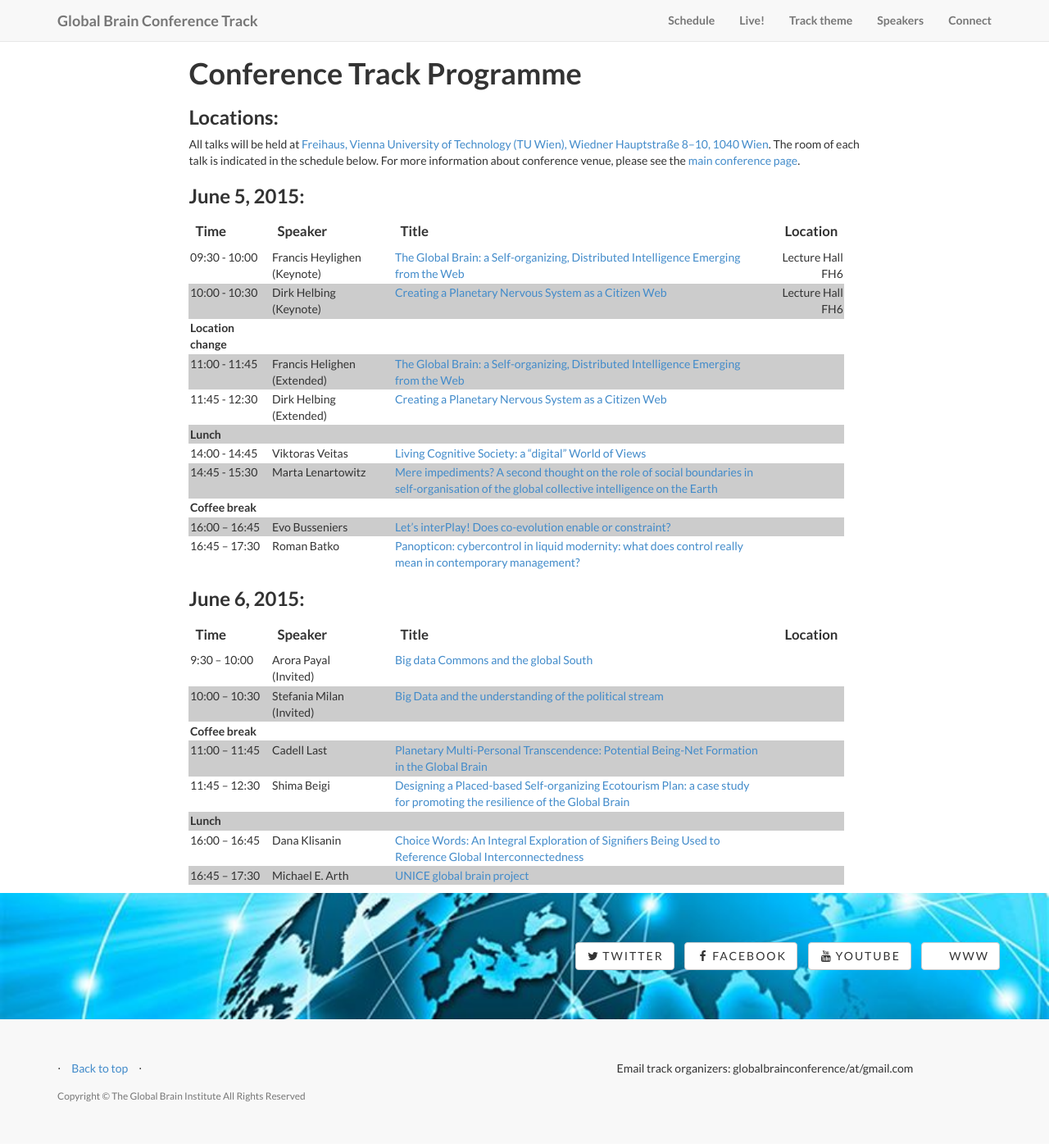
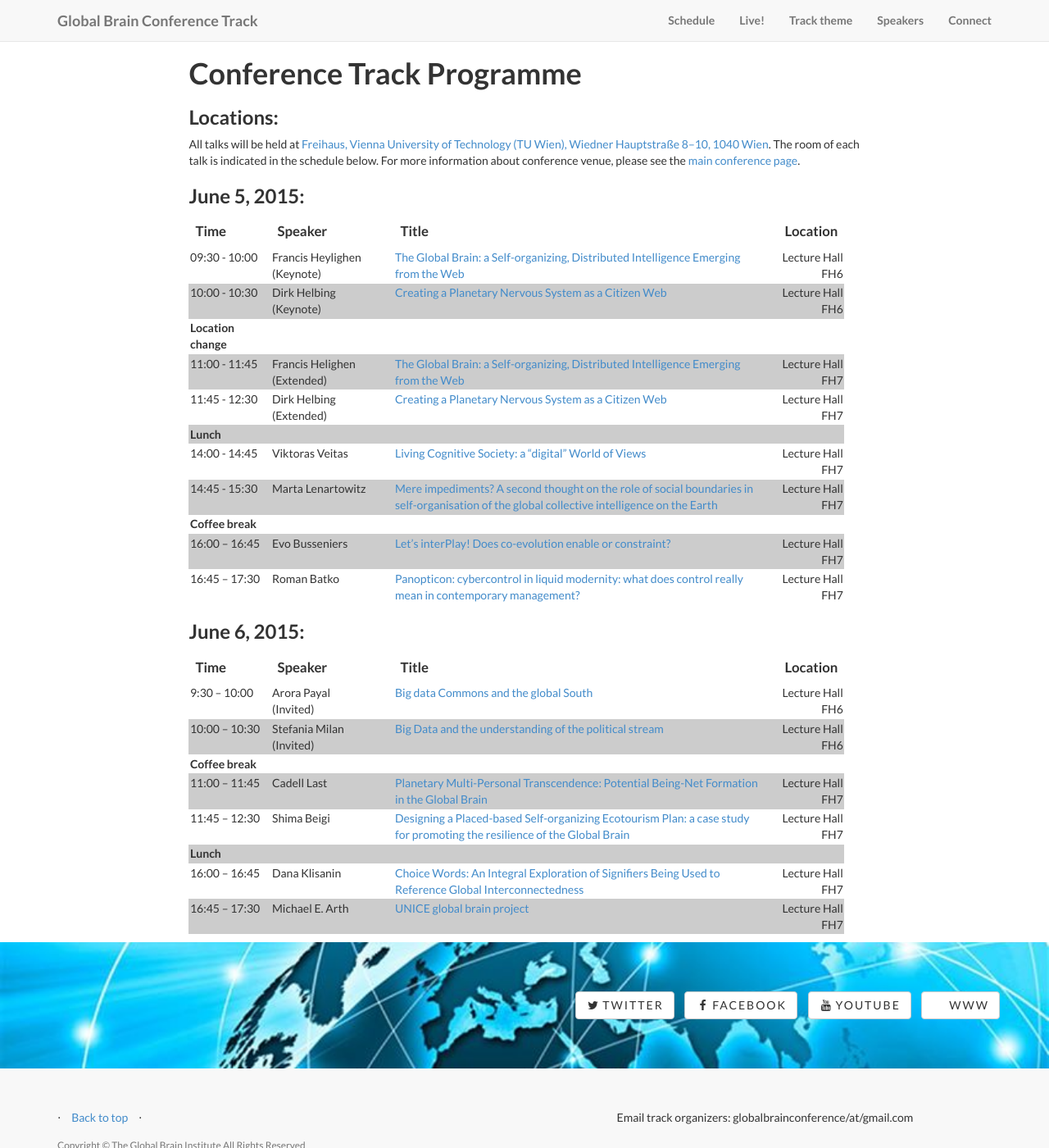
Before and after one commit to globalbraininstitute/vienna2015, a Jekyll site: the page built from pages/schedule.markdown, in a window 1280 px wide and 1400 px high. Shown: the whole window at 82% size. Built offline with Jekyll 4.4.1, drawn with Linux system fonts in a browser that asks for light colours; nearby versions of some CDN libraries; library files that are not in the unit come from our copies.

Commit message:
schedule updated to include all the locations

```diff
--- a/pages/schedule.markdown
+++ b/pages/schedule.markdown
@@ -17,24 +17,24 @@ All talks will be held at [Freihaus, Vienna University of Technology (TU Wien),
 |09:30 - 10:00|Francis Heylighen <br/>(Keynote)|<a href="{{site.baseurl}}/speakers/francis/">The Global Brain: a Self-organizing, Distributed Intelligence Emerging from the Web</a>|Lecture Hall FH6|
 |10:00 - 10:30|Dirk Helbing <br/>(Keynote)|<a href="{{site.baseurl}}/speakers/dirk/">Creating a Planetary Nervous System as a Citizen Web</a>|Lecture Hall FH6|
 |<strong>Location change</strong>|
-|11:00 - 11:45|Francis Helighen <br/>(Extended)|<a href="{{site.baseurl}}/speakers/francis/">The Global Brain: a Self-organizing, Distributed Intelligence Emerging from the Web</a>|
-|11:45 - 12:30|Dirk Helbing <br/>(Extended)|<a href="{{site.baseurl}}/speakers/dirk/">Creating a Planetary Nervous System as a Citizen Web</a>|
+|11:00 - 11:45|Francis Helighen <br/>(Extended)|<a href="{{site.baseurl}}/speakers/francis/">The Global Brain: a Self-organizing, Distributed Intelligence Emerging from the Web</a>|Lecture Hall FH7|
+|11:45 - 12:30|Dirk Helbing <br/>(Extended)|<a href="{{site.baseurl}}/speakers/dirk/">Creating a Planetary Nervous System as a Citizen Web</a>|Lecture Hall FH7|
 |<strong>Lunch</strong>|
-|14:00 - 14:45|Viktoras Veitas|<a href="{{site.baseurl}}/speakers/vveitas/">Living Cognitive Society: a "digital" World of Views</a>|
-|14:45 - 15:30 |Marta Lenartowitz |<a href="{{site.baseurl}}/speakers/lenartowicz/">Mere impediments? A second thought on the role of social boundaries in self-organisation of the global collective intelligence on the Earth</a>|
+|14:00 - 14:45|Viktoras Veitas|<a href="{{site.baseurl}}/speakers/vveitas/">Living Cognitive Society: a "digital" World of Views</a>|Lecture Hall FH7|
+|14:45 - 15:30 |Marta Lenartowitz |<a href="{{site.baseurl}}/speakers/lenartowicz/">Mere impediments? A second thought on the role of social boundaries in self-organisation of the global collective intelligence on the Earth</a>|Lecture Hall FH7|
 |<strong>Coffee break</strong>|
-|16:00 – 16:45 |Evo Busseniers |<a href="{{site.baseurl}}/speakers/evo/">Let's interPlay! Does co-evolution enable or constraint?</a>|
-|16:45 – 17:30 |Roman Batko |<a href="{{site.baseurl}}/speakers/roman/">Panopticon: cybercontrol in liquid modernity: what does control really mean in contemporary management? </a>|
+|16:00 – 16:45 |Evo Busseniers |<a href="{{site.baseurl}}/speakers/evo/">Let's interPlay! Does co-evolution enable or constraint?</a>|Lecture Hall FH7|
+|16:45 – 17:30 |Roman Batko |<a href="{{site.baseurl}}/speakers/roman/">Panopticon: cybercontrol in liquid modernity: what does control really mean in contemporary management? </a>|Lecture Hall FH7|
 
 ###June 6, 2015:
 
 |Time|Speaker|Title|Location|
 |:---|---|---|---:|
-|9:30 – 10:00 |Arora Payal <br/>(Invited) |<a href="{{site.baseurl}}/speakers/arora/">Big data Commons and the global South</a> |
-|10:00 – 10:30|Stefania Milan <br/>(Invited)|<a href="{{site.baseurl}}/speakers/milan/">Big Data and the understanding of the political stream</a>|
+|9:30 – 10:00 |Arora Payal <br/>(Invited) |<a href="{{site.baseurl}}/speakers/arora/">Big data Commons and the global South</a> |Lecture Hall FH6|
+|10:00 – 10:30|Stefania Milan <br/>(Invited)|<a href="{{site.baseurl}}/speakers/milan/">Big Data and the understanding of the political stream</a>|Lecture Hall FH6|
 |<strong>Coffee break</strong>|
-|11:00 – 11:45|Cadell Last|<a href="{{site.baseurl}}/speakers/last/">Planetary Multi-Personal Transcendence: Potential Being-Net Formation in the Global Brain</a>|
-|11:45 – 12:30|Shima Beigi|<a href="{{site.baseurl}}/speakers/beigi/">Designing a Placed-based Self-organizing Ecotourism Plan: a case study for promoting the resilience of the Global Brain</a>|
+|11:00 – 11:45|Cadell Last|<a href="{{site.baseurl}}/speakers/last/">Planetary Multi-Personal Transcendence: Potential Being-Net Formation in the Global Brain</a>|Lecture Hall FH7|
+|11:45 – 12:30|Shima Beigi|<a href="{{site.baseurl}}/speakers/beigi/">Designing a Placed-based Self-organizing Ecotourism Plan: a case study for promoting the resilience of the Global Brain</a>|Lecture Hall FH7|
 |<strong>Lunch</strong>|
-|16:00 – 16:45|Dana Klisanin|<a href="{{site.baseurl}}/speakers/danaklisanin/">Choice Words: An Integral Exploration of Signifiers Being Used to Reference Global Interconnectedness</a>|
-|16:45 – 17:30|Michael E. Arth|<a href="{{site.baseurl}}/speakers/arth/">UNICE global brain project</a>|
+|16:00 – 16:45|Dana Klisanin|<a href="{{site.baseurl}}/speakers/danaklisanin/">Choice Words: An Integral Exploration of Signifiers Being Used to Reference Global Interconnectedness</a>|Lecture Hall FH7|
+|16:45 – 17:30|Michael E. Arth|<a href="{{site.baseurl}}/speakers/arth/">UNICE global brain project</a>|Lecture Hall FH7|
```
